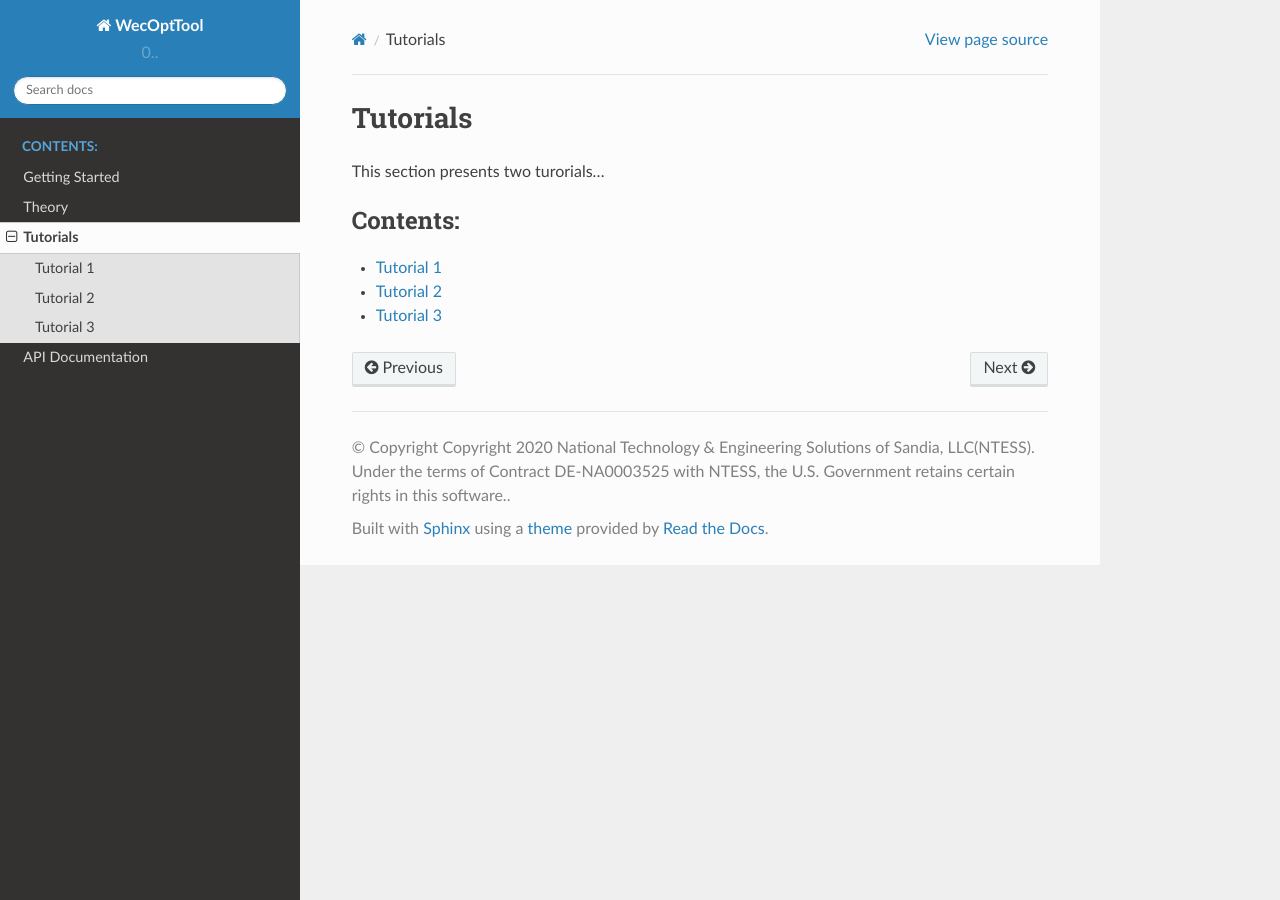
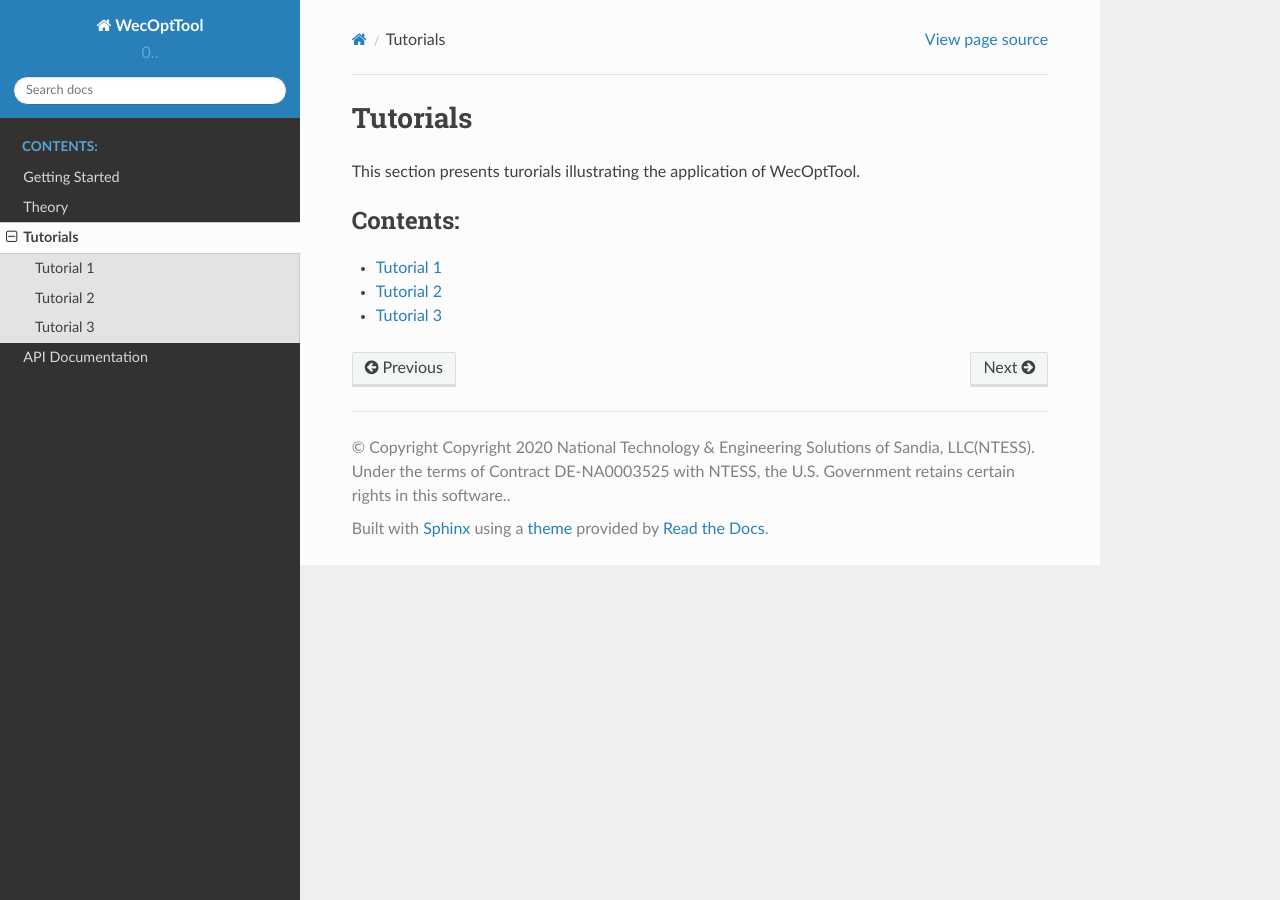
Before and after one commit to sandialabs/WecOptTool, a Sphinx documentation site: the page built from docs/source/tutorials.rst, in a window 1280 px wide. Built offline with Sphinx 7.4.7 and the Read the Docs theme 2.0.0, drawn with Linux system fonts in a browser that asks for light colours.

```diff
--- a/docs/source/tutorials.rst
+++ b/docs/source/tutorials.rst
@@ -1,6 +1,6 @@
 Tutorials
 =========
-This section presents two turorials...
+This section presents turorials illustrating the application of WecOptTool.
 
 .. toctree::
     :maxdepth: 2
```
